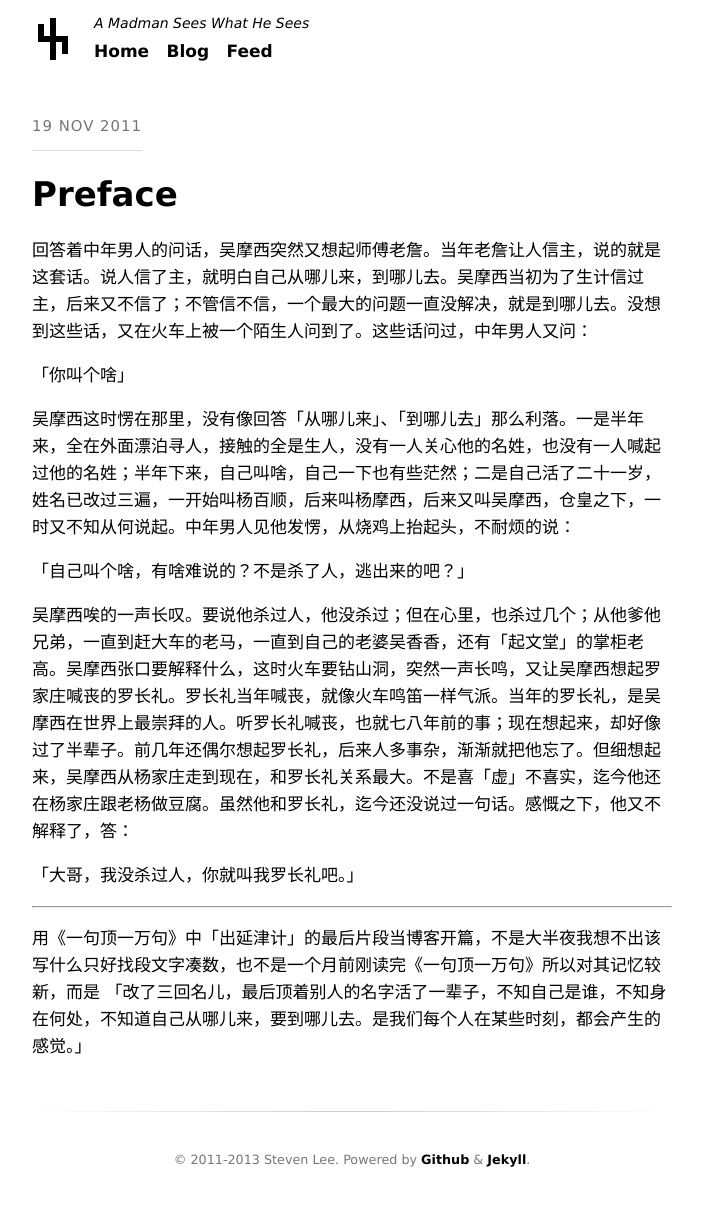
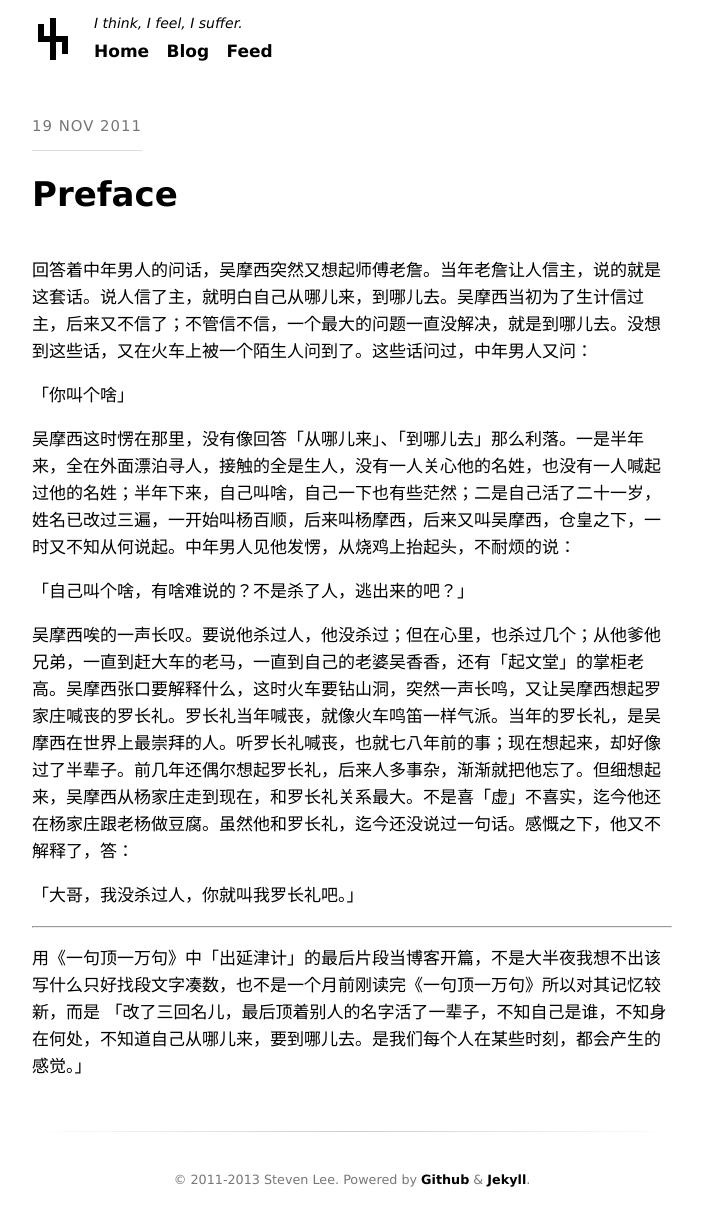
Before and after one commit to lee0741/lee0741.github.com, a Jekyll site: the page built from _posts/2011-11-19-preface.md, in a window 1280 px wide. Shown: the whole page, without its empty margins (288-991 px from the left). Built offline with Jekyll 4.4.1, drawn with Linux system fonts in a browser that asks for light colours; some web fonts are replaced.

```diff
--- a/_layouts/default.html
+++ b/_layouts/default.html
@@ -1,7 +1,7 @@
 <!DOCTYPE html>
 <html>
   <head>
-    <link href='http://fonts.googleapis.com/css?family=Asul:700' rel='stylesheet' type='text/css'>
+    <link href='http://fonts.googleapis.com/css?family=Asul:400,700' rel='stylesheet' type='text/css'>
     <meta charset="utf-8">
     <meta http-equiv="X-UA-Compatible" content="IE=edge,chrome=1">
     <title>{{ page.title }} « lee0741</title>
@@ -12,6 +12,7 @@
     <link rel="stylesheet" href="/css/style.css" type="text/css" media="screen" />
     <link rel="alternate" type="application/atom+xml" title="lee0741" href="http://feeds.feedburner.com/lee0741" />
   </head>
+
   <body>
     <header class="site-header">
       <div class="container">
@@ -23,7 +24,7 @@
             <line x1="6" y1="21" x2="36" y2="21" style="stroke-width: 6; stroke: black;" />
           </svg>
         </a>
-        <h1 class="site-h1">A Madman Sees What He Sees</h1>
+        <h1 class="site-h1">I think, I feel, I suffer.</h1>
         <nav class="site-nav">
           <ul>
             <li><a href="/">Home</a></li>
--- a/_layouts/post.html
+++ b/_layouts/post.html
@@ -1,7 +1,7 @@
 <!DOCTYPE html>
 <html>
   <head>
-    <link href='http://fonts.googleapis.com/css?family=Asul:700' rel='stylesheet' type='text/css'>
+    <link href='http://fonts.googleapis.com/css?family=Asul:400,700' rel='stylesheet' type='text/css'>
     <meta charset="utf-8">
     <meta http-equiv="X-UA-Compatible" content="IE=edge,chrome=1">
     <title>{{ page.title }} « lee0741</title>
@@ -24,7 +24,7 @@
             <line x1="6" y1="21" x2="36" y2="21" style="stroke-width: 6; stroke: black;" />
           </svg>
         </a>
-        <h1 class="site-h1">A Madman Sees What He Sees</h1>
+        <h1 class="site-h1">I think, I feel, I suffer.</h1>
         <nav class="site-nav">
           <ul>
             <li><a href="/">Home</a></li>
--- a/css/style.css
+++ b/css/style.css
@@ -35,6 +35,17 @@ blockquote:before {
   float: left;
   opacity: 0.3;
   line-height: 0.65;
+}
+
+blockquote:after {
+  content: "";
+  display: block;
+  visibility: hidden;
+  clear: both;
+}
+
+blockquote cite {
+  float: right;
 }
 
 pre {
@@ -133,6 +144,10 @@ code {
   line-height: 1.2em;
 }
 
+.post__body {
+  margin-top: 2.5em;
+}
+
 .site-footer {
 	padding-bottom:1em;
 	text-align:center;
```
Also changed, not shown: _posts/2013-05-25-soccernomics.md (added, +34 -0 lines).
